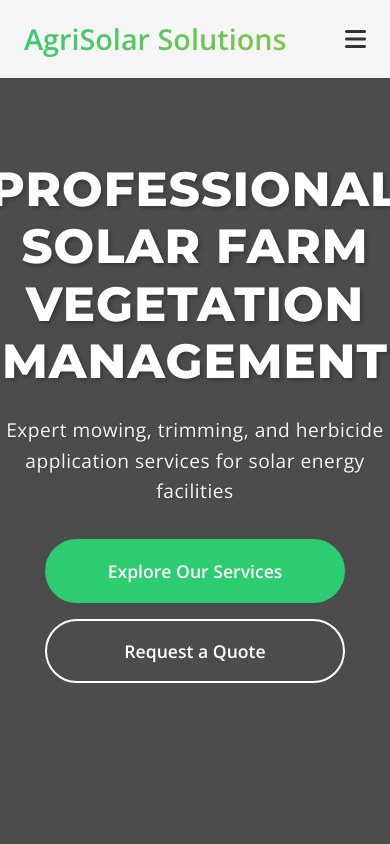
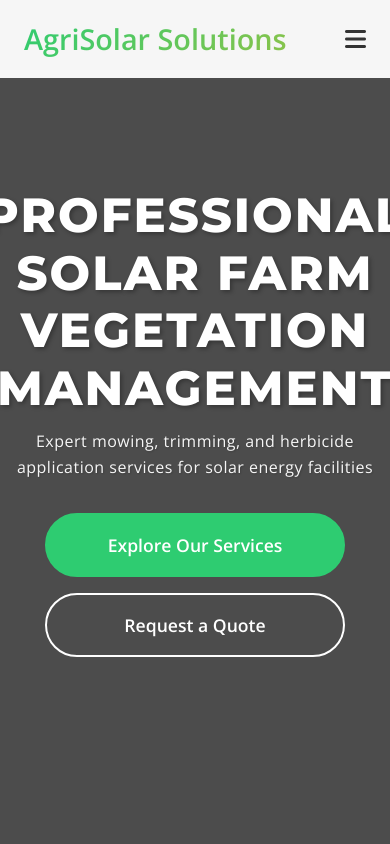
Before and after one commit to AJR1073/agrisolar-website, a plain HTML site: page index.html in a window 390 px wide. Shown: the top 844 px of the page. Drawn offline with nearby package versions, Linux system fonts and the light colour scheme.

Commit message:
Reduced font sizes for mobile devices

```diff
--- a/css/style.css
+++ b/css/style.css
@@ -182,13 +182,13 @@ body {
 
 @media (max-width: 768px) {
     .hero-content h1 {
-        font-size: 2.8rem;
-        letter-spacing: 1px;
+        font-size: 2rem;
+        margin-bottom: 1rem;
     }
 
     .hero-content p {
-        font-size: 1.2rem;
-        padding: 0 1rem;
+        font-size: 1.1rem;
+        margin-bottom: 1.5rem;
     }
 
     .hero-buttons {
@@ -200,6 +200,19 @@ body {
     .btn {
         width: 100%;
         max-width: 300px;
+    }
+}
+
+@media (max-width: 480px) {
+    .hero-content h1 {
+        font-size: 1.75rem;
+        margin-bottom: 0.75rem;
+    }
+
+    .hero-content p {
+        font-size: 1rem;
+        margin-bottom: 1.25rem;
+        padding: 0 0.5rem;
     }
 }
 
```
